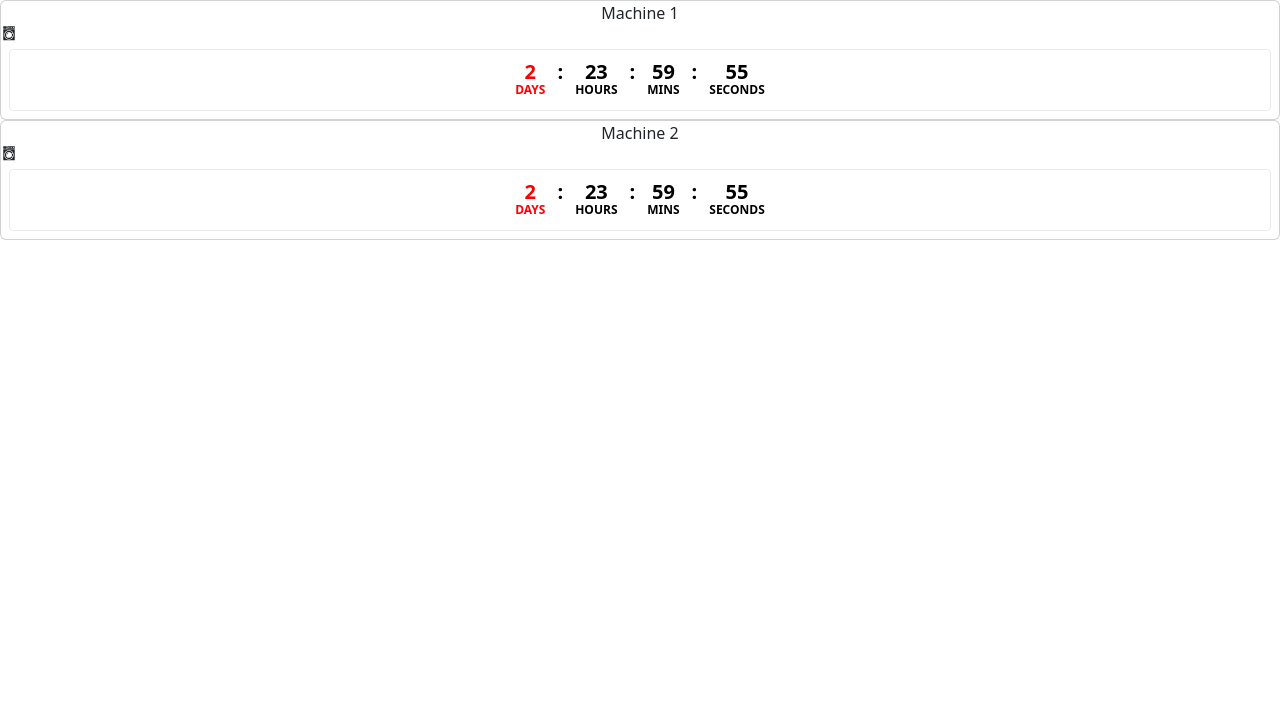
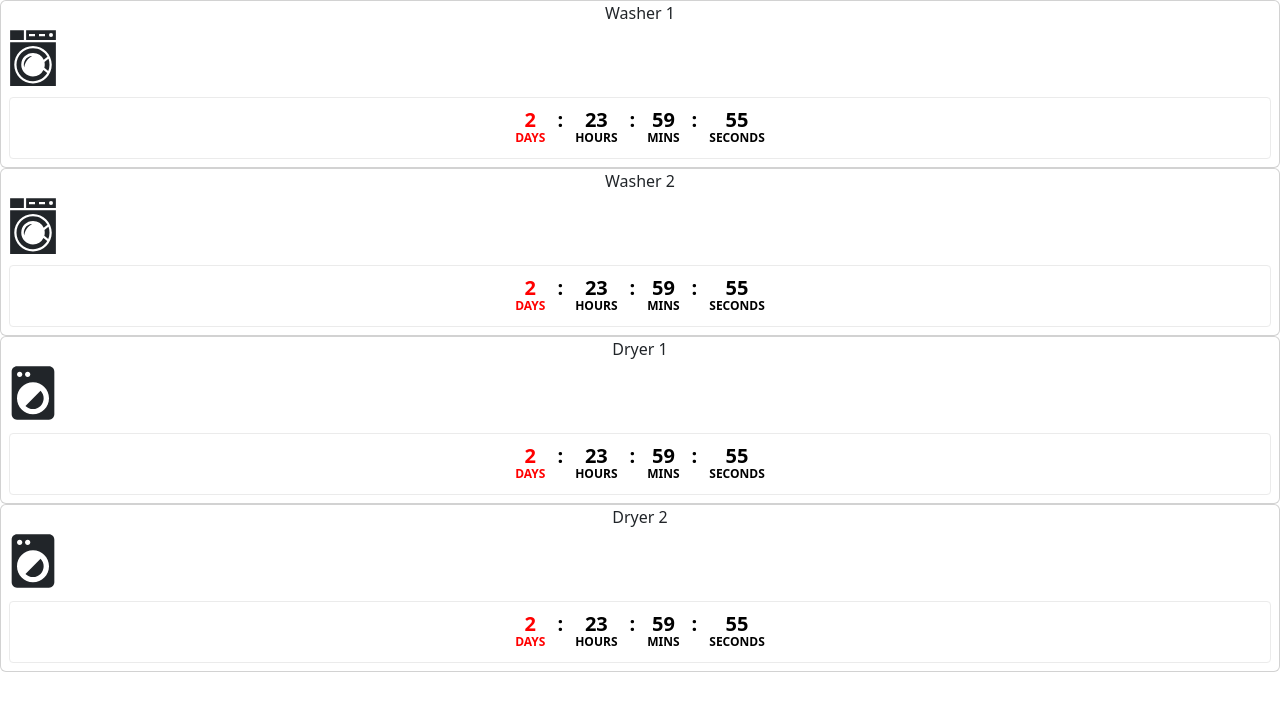
Before and after one commit to 397-f22/LaundryOnTime, a React (Create React App) app: page / in a window 1280 px wide. Shown: the top 710 px of the page. Built offline with nearby package versions, Linux system fonts and the light colour scheme.

Commit message:
Icons and size

```diff
--- a/src/components/Machine.js
+++ b/src/components/Machine.js
@@ -1,6 +1,7 @@
 import React, { Component } from 'react';
 import { Card } from 'react-bootstrap';
-import { GiWashingMachine } from 'react-icons/gi'
+import { GiWashingMachine} from 'react-icons/gi'
+import { MdLocalLaundryService } from 'react-icons/md'
 import CountdownTimer from './Timer/CountdownTimer';
 
 
@@ -12,21 +13,37 @@ const Machine = () => {
     return (
         <div>
             <Card>
-                Machine 1
+                Washer 1
                 <br />
-                <GiWashingMachine />
+                <GiWashingMachine size={64}/>
                 <div>
                     <CountdownTimer targetDate={dateTimeAfterThreeDays} />
                 </div>
             </Card >
             <Card>
-                Machine 2
+                Washer 2
                 <br />
-                <GiWashingMachine />
+                <GiWashingMachine size={64}/>
                 <div>
                     <CountdownTimer targetDate={dateTimeAfterThreeDays} />
                 </div>
             </Card>
+            <Card>
+                Dryer 1
+                <br />
+                <MdLocalLaundryService size={64}/>
+                <div>
+                    <CountdownTimer targetDate={dateTimeAfterThreeDays} />
+                </div>
+            </Card >
+            <Card>
+                Dryer 2
+                <br />
+                <MdLocalLaundryService size={64}/>
+                <div>
+                    <CountdownTimer targetDate={dateTimeAfterThreeDays} />
+                </div>
+            </Card >
         </div >
     );
 }
```
